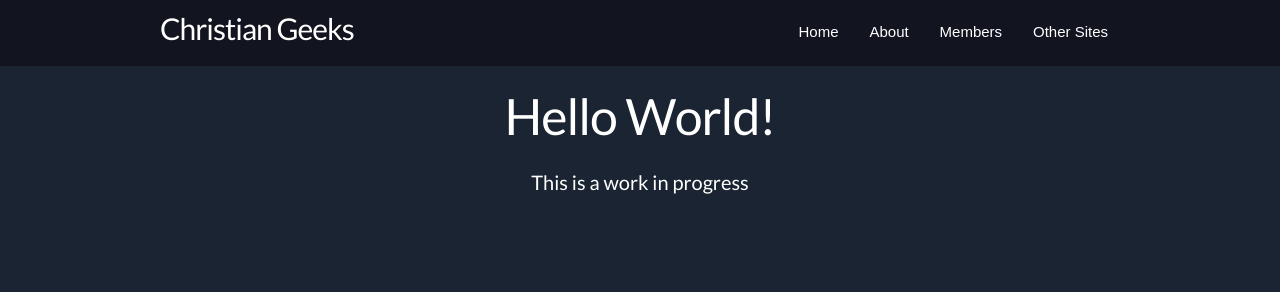
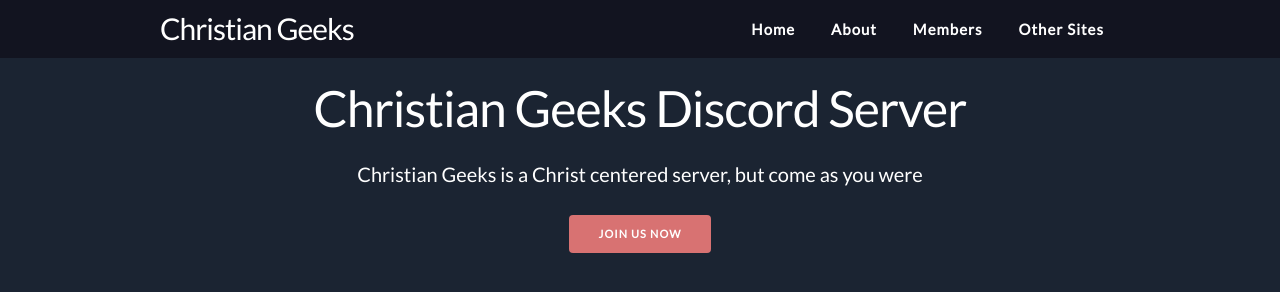
Before and after one commit to Borgdude/christian_geeks, a website: page app_client/index.html at #!/about in a window 1280 px wide. Drawn offline with nearby package versions, Linux system fonts and the light colour scheme; some packages are replaced by stand-ins of ours.

Commit message:
Fix horizontal scroll bar, change colors from lt. blue to lt. red

```diff
--- a/app_client/controllers/sites.controller.js
+++ b/app_client/controllers/sites.controller.js
@@ -12,7 +12,7 @@
       },
       "facebook" : {
         "img" : "imgs/facebook.png",
-        "url" :"http://www.facebook.com"
+        "url" : "https://www.facebook.com/groups/631957640300243"
       },
       "discord" : {
         "img" : "imgs/discord.png",
--- a/app_client/css/skeleton.css
+++ b/app_client/css/skeleton.css
@@ -205,8 +205,8 @@
 input[type="reset"].button-primary,
 input[type="button"].button-primary {
   color: #FFF;
-  background-color: #33C3F0;
-  border-color: #33C3F0; }
+  background-color: rgba(99, 173, 242, 1);
+  border-color: rgba(99, 173, 242, 1); }
 .button.button-primary:hover,
 button.button-primary:hover,
 input[type="submit"].button-primary:hover,
@@ -265,7 +265,7 @@
 input[type="password"]:focus,
 textarea:focus,
 select:focus {
-  border: 1px solid #33C3F0;
+  border: 1px solid rgba(99, 173, 242, 1);
   outline: 0; }
 label,
 legend {
--- a/app_client/scss/main.scss
+++ b/app_client/scss/main.scss
@@ -14,13 +14,12 @@
   margin: 0;
   padding: 0;
   background-color: $color3;
-  color: $color2;
   font-family: 'Lato';
+  overflow-x: hidden;
 }
 nav {
   text-align: center;
   background-color: $color4;
-  padding: 10px 20px 0 20px;
   overflow: hidden;
   ul {
     list-style: none;
@@ -29,15 +28,31 @@
     text-align: center;
     display: inline-block;
     float: right;
+    font-weight: 600;
+    line-height: 38px;
+    letter-spacing: .1rem;
+    li{
+      margin: 10px 0;
+      a {
+        color: white;
+        padding: 14px 16px;
+        text-decoration: none;
+        &:hover {
+          background-color: $color5;
+          color: white;
+        }
+      }
+    }
   }
   h1{
     float: left;
     font-size: 3rem;
+    margin: 10px 0;
     a{
       color: white;
       text-decoration: none;
       &:hover {
-        color: $color2;
+        color: $color5;
       }
     }
   }
@@ -57,19 +72,7 @@
     font-size: 20px;
   }
 }
-li{
-  font-family: sans-serif;
-  margin-top: 1rem;
-  a {
-    color: white;
-    padding: 14px 16px;
-    text-decoration: none;
-    &:hover {
-      background-color: $color2;
-      color: white;
-    }
-  }
-}
+
 .clear{
   padding: 10px;
 }
@@ -83,12 +86,6 @@
 }
 .brand {
   font-size: 4rem;
-}
-@media screen and (min-width: 600px) {
-  nav li {
-    display: inline-block;
-    margin-right: -4px;
-  }
 }
 .slide {
   position: absolute;
@@ -111,3 +108,31 @@
 .slide.ng-leave-active {
   left: -100%;
 }
+@media screen and (min-width: 700px) {
+  nav li {
+    display: inline-block;
+    margin-right: -4px;
+  }
+}
+.joinbtn{
+  display: inline-block;
+  height: 38px;
+  padding: 0 30px;
+  color: white;
+  text-align: center;
+  font-size: 11px;
+  font-weight: 600;
+  line-height: 38px;
+  letter-spacing: .1rem;
+  text-transform: uppercase;
+  text-decoration: none;
+  white-space: nowrap;
+  background-color: $color5;
+  border-radius: 4px;
+  cursor: pointer;
+  box-sizing: border-box;
+  &:hover{
+    color: white;
+    background-color: rgb(152, 64, 64);
+  }
+}
--- a/app_client/templates/home.view.html
+++ b/app_client/templates/home.view.html
@@ -1,10 +1,11 @@
 <div class="container">
   <div class="row">
     <div class="jumbo">
-      <h1>Hello World!</h1>
+      <h1>Christian Geeks Discord Server</h1>
       <p>
-        This is a work in progress
+        Christian Geeks is a Christ centered server, but come as you were
       </p>
+      <div><a href="https://discord.gg/2FJbUhg" class="joinbtn">Join Us Now</a></div>
     </div>
   </div>
 </div>
```
Also changed, not shown: app_client/templates/about.view.html (+1 -1 lines), app_client/css/main.css. Lines whose indentation alone changed are shown as unchanged.
